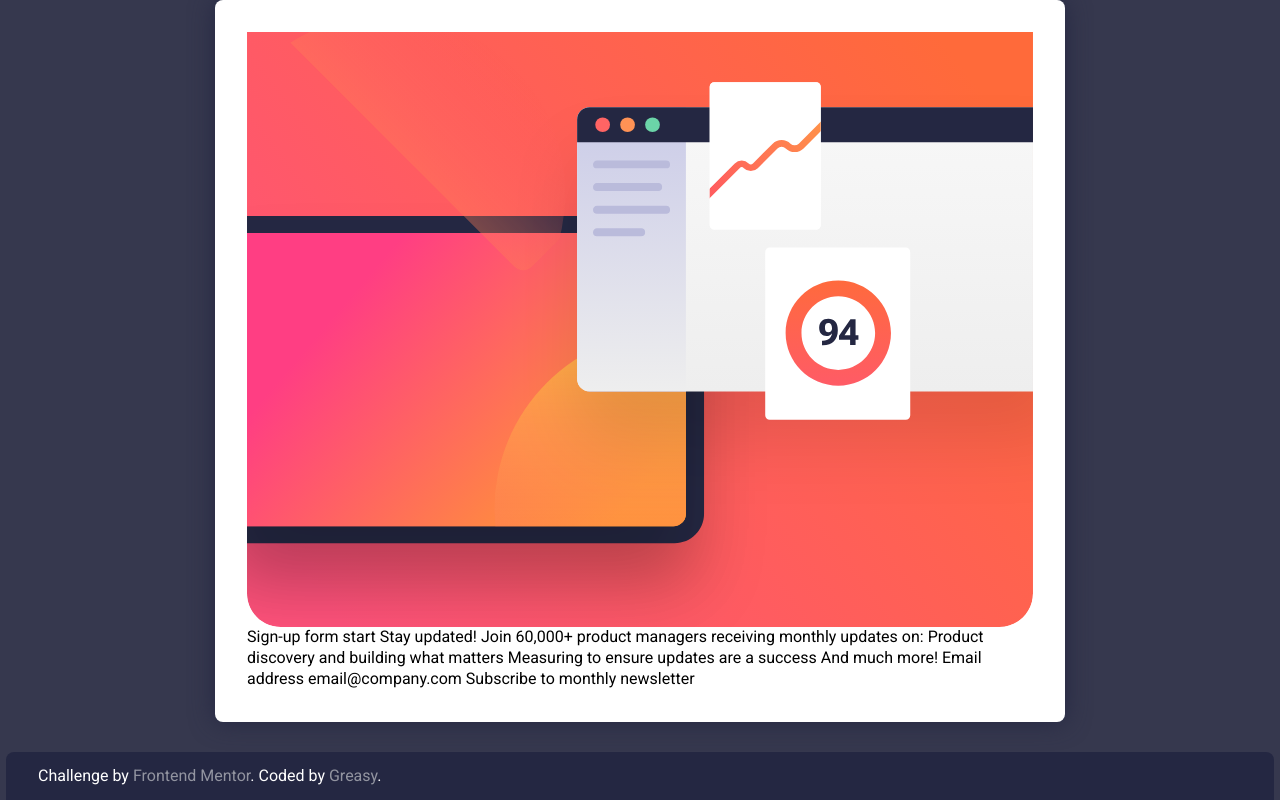
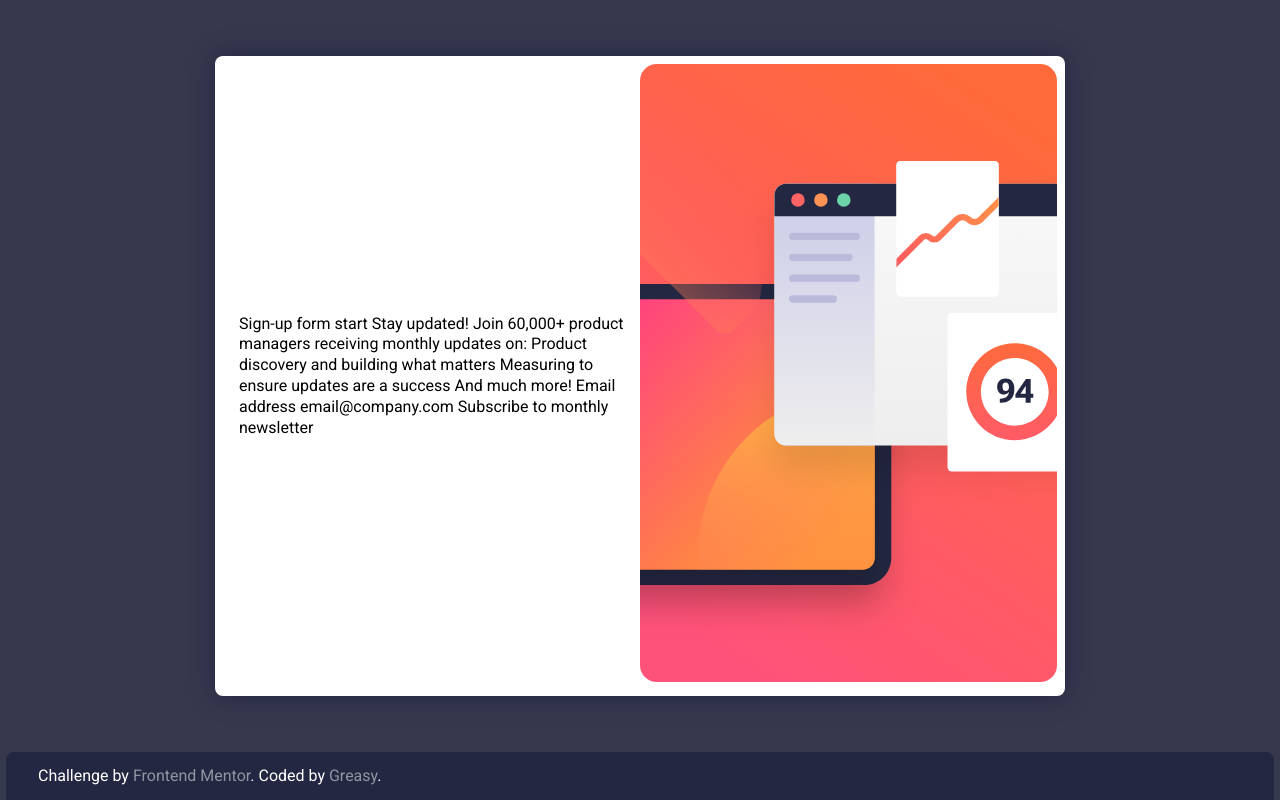
Before and after one commit to Gr34sy/frontendmentor-newsletter-with-signup, a React (Create React App) app: page / in a window 1280 px wide. Built offline with nearby package versions, Linux system fonts and the light colour scheme.

Commit message:
added grid stylings to card and appwrapper components

```diff
--- a/src/components/Card.js
+++ b/src/components/Card.js
@@ -5,17 +5,10 @@
 export function Card() {
   return (
     <section className="card">
-      <div className="card__img">
-      <img
-        src={signUpDesktop}
-        alt="illustration of a browser"
-        className="img--desktop"
-      />
-
+      <div className="card__img img--mobile">
       <img
         src={signUpMobile}
         alt="illustration of a browser"
-        className="img--mobile"
       />
       </div>
 
@@ -25,6 +18,13 @@
         Measuring to ensure updates are a success And much more! Email address
         email@company.com Subscribe to monthly newsletter
       </div>
+
+      <div className="card__img img--desktop">
+      <img
+        src={signUpDesktop}
+        alt="illustration of a browser"
+      />
+      </div>
     </section>
   );
 }
--- a/src/styles/App.css
+++ b/src/styles/App.css
@@ -33,7 +33,6 @@
   min-height: 100dvh;
   display: grid;
   grid-template-rows: auto auto;
-  align-content: space-between;
 
   background-color: var(--charcoal-grey);
 }
@@ -46,12 +45,11 @@
   -moz-box-shadow: 0px 0px 24px 0px var(--slate-grey);
   box-shadow: 0px 0px 24px 0px var(--slate-grey);
 
-  justify-self: center;
-
   line-height: 1.3em;
 }
 
-.card {
+.card{
+    display: grid;
 }
 
 .card__img img{
@@ -64,6 +62,10 @@
   display: block;
 }
 
+.card__content{
+    padding: 1rem;
+}
+
 .app__footer {
   margin-inline: 6px;
   padding: 1rem 2rem;
@@ -74,6 +76,8 @@
 
   background-color: var(--slate-grey);
 
+  align-self: end;
+
   a {
     color: var(--grey);
   }
@@ -82,17 +86,20 @@
 @media (min-width: 375px) {
   .App {
     min-height: 100dvh;
+    grid-template-rows: 1fr auto;
   }
 
   .app__wrapper {
-    padding: 2rem;
+    padding: 0.5rem;
     border-radius: var(--border-radius);
+
+    justify-self: center;
+    align-self: center;
   }
-}
 
-@media (min-width: 1440px) {
-  .app__wrapper {
-    padding: 8rem;
+  .card{
+    grid-template-columns: 1fr 1fr;
+    align-items: center;
   }
 
   .img--desktop {
@@ -102,3 +109,9 @@
     display: none;
   }
 }
+
+@media (min-width: 1440px) {
+  .app__wrapper {
+    padding: 2rem;
+  }
+}
```
